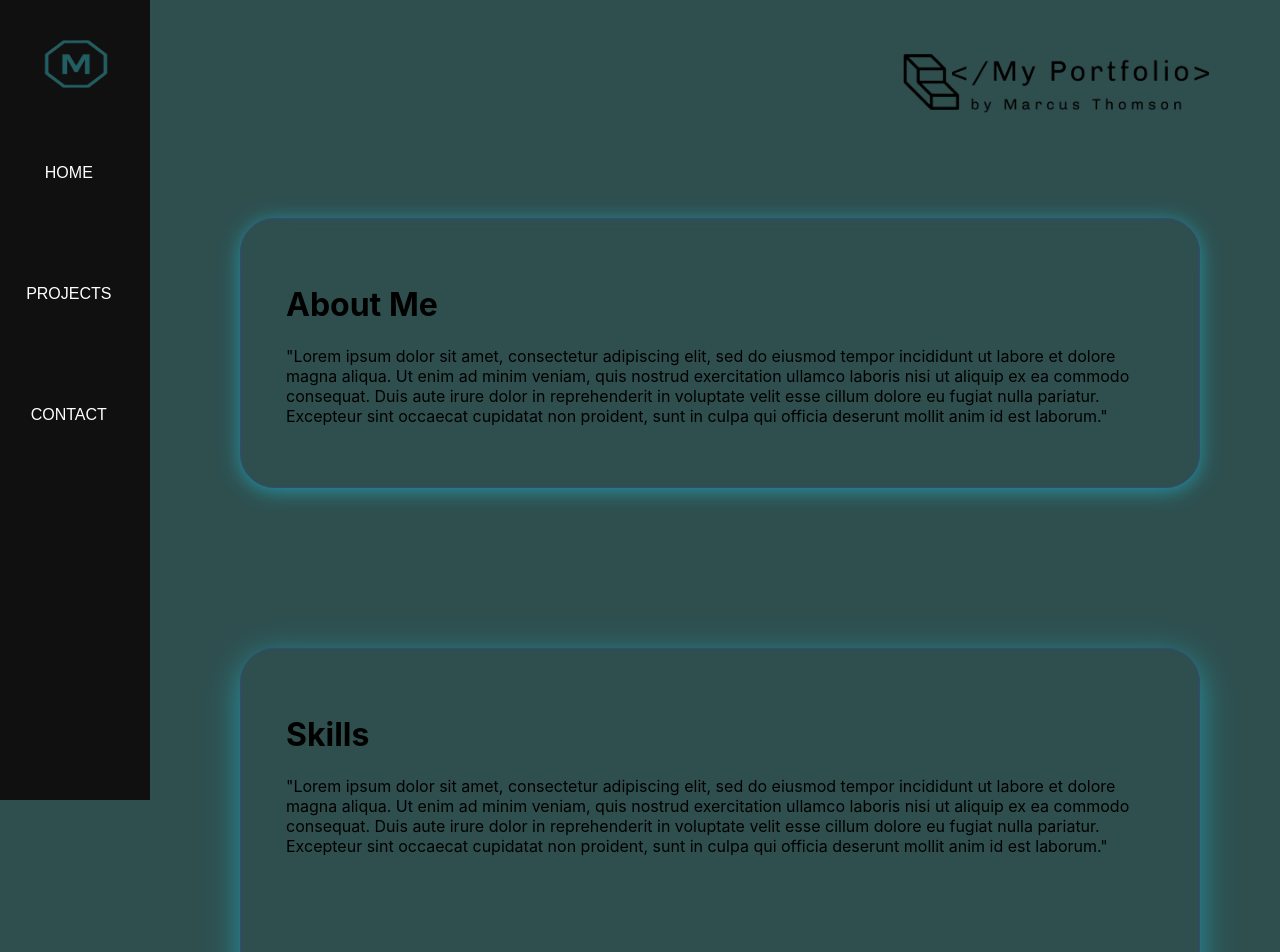
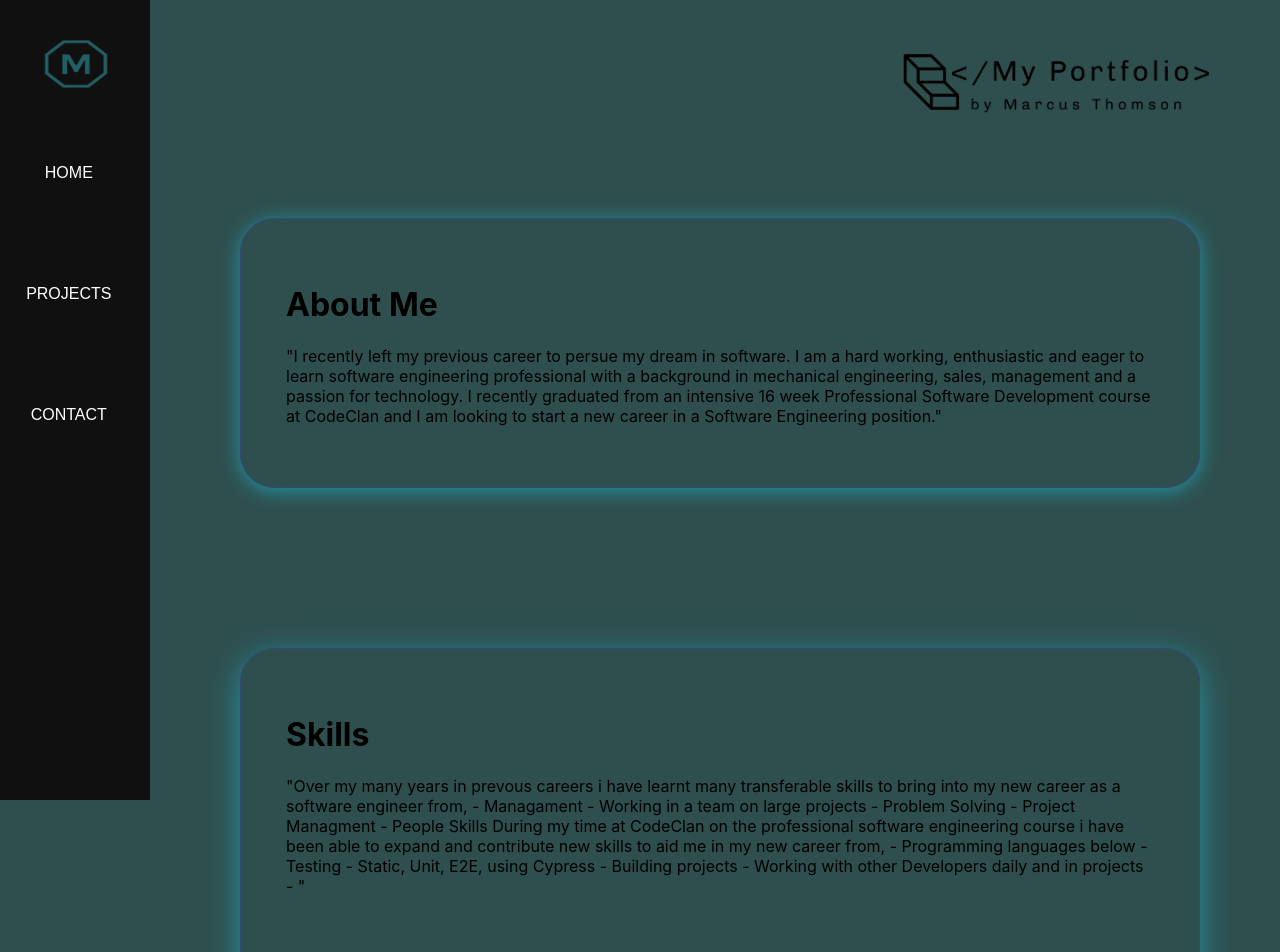
Before and after one commit to coose911/mt_portfolio, a React (Create React App) app: page / in a window 1280 px wide. Shown: the top 952 px of the page. Built offline with nearby package versions, Linux system fonts and the light colour scheme.

Commit message:
added about me and skills

```diff
--- a/src/Container/Home.js
+++ b/src/Container/Home.js
@@ -75,13 +75,30 @@ const Home = () => {
                 <Paragraph1>
                     <p>
                         <h1>About Me</h1>
-                        <p>"Lorem ipsum dolor sit amet, consectetur adipiscing elit, sed do eiusmod tempor incididunt ut labore et dolore magna aliqua. Ut enim ad minim veniam, quis nostrud exercitation ullamco laboris nisi ut aliquip ex ea commodo consequat. Duis aute irure dolor in reprehenderit in voluptate velit esse cillum dolore eu fugiat nulla pariatur. Excepteur sint occaecat cupidatat non proident, sunt in culpa qui officia deserunt mollit anim id est laborum."</p>
+                        <p>"I recently left my previous career to persue my dream in software.
+                            I am a hard working, enthusiastic and eager to learn software engineering
+                            professional with a background in mechanical engineering, sales,
+                            management and a passion for technology. I recently graduated from
+                            an intensive 16 week Professional Software Development course at
+                            CodeClan and I am looking to start a new career in a Software
+                            Engineering position."</p>
                     </p>
                 </Paragraph1>
                 <Paragraph2>
                     <p>
                         <h1>Skills</h1>
-                        <p>"Lorem ipsum dolor sit amet, consectetur adipiscing elit, sed do eiusmod tempor incididunt ut labore et dolore magna aliqua. Ut enim ad minim veniam, quis nostrud exercitation ullamco laboris nisi ut aliquip ex ea commodo consequat. Duis aute irure dolor in reprehenderit in voluptate velit esse cillum dolore eu fugiat nulla pariatur. Excepteur sint occaecat cupidatat non proident, sunt in culpa qui officia deserunt mollit anim id est laborum."</p>
+                        <p>"Over my many years in prevous careers i have learnt many transferable skills to bring into my new career as a software engineer from,
+                            - Managament
+                            - Working in a team on large projects
+                            - Problem Solving
+                            - Project Managment
+                            - People Skills
+                        During my time at CodeClan on the professional software engineering course i have been able to expand and contribute new skills to aid me in my new career from,
+                            - Programming languages below
+                            - Testing - Static, Unit, E2E, using Cypress
+                            - Building projects
+                            - Working with other Developers daily and in projects
+                            - "</p>
                     </p>
                     <p>
 
```
Also changed, not shown: 1 other file (tests, documents, lock files or other folders).
